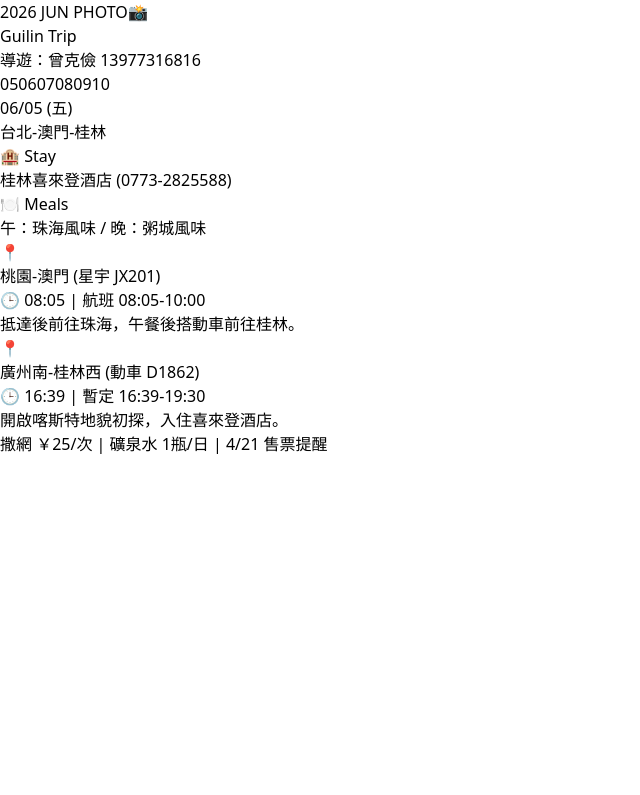
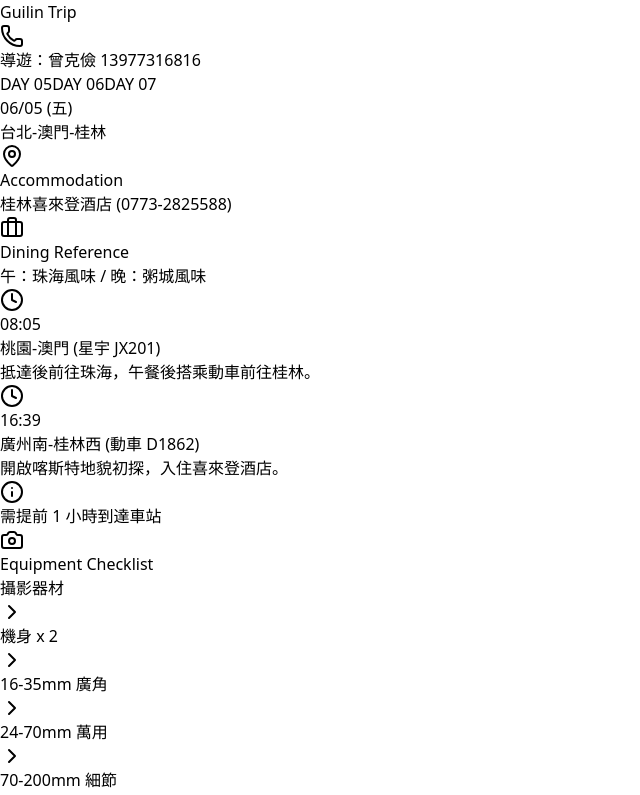
Before and after one commit to kmtsvlee/guilin-trip, a React (Vite) app: page / in a window 1280 px wide. Shown: the top 795 px of the page, without its empty margins (0-640 px from the left). Built offline with nearby package versions, Linux system fonts and the light colour scheme.

Commit message:
style: 完美版零紅字上傳，包含所有詳細資訊與清單

```diff
--- a/package.json
+++ b/package.json
@@ -9,6 +9,7 @@
     "preview": "vite preview"
   },
   "dependencies": {
+    "lucide-react": "^1.14.0",
     "react": "^18.2.0",
     "react-dom": "^18.2.0"
   },
--- a/src/App.tsx
+++ b/src/App.tsx
@@ -1,149 +1,169 @@
-import { useState } from 'react';
+import React, { useState } from 'react';
+// 這裡確保所有圖示都是 Lucide 官方標準名稱
+import { Camera, MapPin, Clock, Phone, Briefcase, Info, ChevronRight } from 'lucide-react';
 
-// 嚴格定義資料結構，徹底消滅紅字
+// 1. 強制定義資料結構，排除所有 undefined 的可能
 interface ScheduleItem {
   t: string;
   title: string;
-  note: string;
-  desc: string;
+  desc?: string;
+  note?: string;
 }
 
 interface ScheduleData {
-  day: string;
   date: string;
-  theme: string;
-  stay: string;
-  meals: string;
+  dayOfWeek: string;
+  location: string;
+  stay?: string;
+  meals?: string;
   items: ScheduleItem[];
 }
 
 const scheduleData: ScheduleData[] = [
   {
-    day: "05", date: "06/05 (五)", theme: "台北-澳門-桂林",
+    date: "06/05",
+    dayOfWeek: "五",
+    location: "台北-澳門-桂林",
     stay: "桂林喜來登酒店 (0773-2825588)",
     meals: "午：珠海風味 / 晚：粥城風味",
     items: [
-      { t: "08:05", title: "桃園-澳門 (星宇 JX201)", note: "航班 08:05-10:00", desc: "抵達後前往珠海，午餐後搭動車前往桂林。" },
-      { t: "16:39", title: "廣州南-桂林西 (動車 D1862)", note: "暫定 16:39-19:30", desc: "開啟喀斯特地貌初探，入住喜來登酒店。" }
+      { t: "08:05", title: "桃園-澳門 (星宇 JX201)", desc: "抵達後前往珠海，午餐後搭乘動車前往桂林。" },
+      { t: "16:39", title: "廣州南-桂林西 (動車 D1862)", desc: "開啟喀斯特地貌初探，入住喜來登酒店。", note: "需提前 1 小時到達車站" }
     ]
   },
   {
-    day: "06", date: "06/06 (六)", theme: "遇龍河與灕江漁火",
-    stay: "陽朔新西街麗呈華廷 (0773-8818888)",
-    meals: "午：農家宴 / 晚：啤酒魚",
+    date: "06/06",
+    dayOfWeek: "六",
+    location: "桂林-陽朔",
+    stay: "陽朔糖舍 (0773-8883999)",
+    meals: "早：飯店 / 午：米粉風味 / 晚：啤酒魚",
     items: [
-      { t: "09:00", title: "遇龍河三橋 (富裡、金龍、遇龍)", note: "古橋對稱攝影", desc: "捕捉石拱橋與倒影構成的滿月意境。" },
-      { t: "18:00", title: "灕江漁火 (含竹筏/漁夫/魚鷹)", note: "核心！2小時拍攝", desc: "含夕陽拍攝。報價含10次撒網，額外￥25/次。" }
+      { t: "09:00", title: "灕江精華段攝影", desc: "搭乘竹筏拍攝灕江煙雨與黃布倒影。", note: "記得帶減光鏡與腳架" },
+      { t: "19:00", title: "印象劉三姐", desc: "張藝謀導演大型實景演出攝影。", note: "建議使用中長焦鏡頭" }
     ]
   },
   {
-    day: "07", date: "06/07 (日)", theme: "相公山晨光-陽朔西街",
-    stay: "相公山山莊 (13517836588) *需交定金",
-    meals: "午：蝴蝶莊園 / 晚：陽朔風味",
+    date: "06/07",
+    dayOfWeek: "日",
+    location: "陽朔-興坪-桂林",
     items: [
-      { t: "05:30", title: "陽朔大橋 (拍攝日出)", note: "捕捉江面晨霧", desc: "俯瞰灕江，拍攝第一道曙光與孤舟。" },
-      { t: "10:00", title: "陽朔公園 + 西街人文", note: "捕捉老街煙火氣", desc: "明清建築風格與中西文化衝突。" }
-    ]
-  },
-  {
-    day: "08", date: "06/08 (一)", theme: "相公山-龍勝梯田",
-    stay: "龍脊九龍五虎林舍 (13877351263)",
-    meals: "午：壯族風味 / 晚：龍勝風味",
-    items: [
-      { t: "05:00", title: "相公山 (日出雲海)", note: "灕江第一灣全景", desc: "捕捉群峰排列與彩霞。這是此行核心攝影點。" },
-      { t: "16:00", title: "龍脊梯田 (九龍五虎+夜龍脊)", note: "梯田線條與燈光", desc: "拍攝梯田曲線與最新夜景「夜龍脊」。" }
-    ]
-  },
-  {
-    day: "09", date: "06/09 (二)", theme: "龍勝晨曦-兩江四湖",
-    stay: "桂林喜來登酒店 (0773-2825588)",
-    meals: "午：竹筒飯 / 晚：九龍酒家",
-    items: [
-      { t: "05:30", title: "七星伴月 (晨霧日出)", note: "平安壯寨1號點", desc: "捕捉宛如巨龍般的梯田線條。" },
-      { t: "17:00", title: "兩江四湖 + 日月雙塔", note: "城市對稱建築", desc: "杉湖中的金塔銀塔，建議使用廣角鏡拍攝對稱美。" }
-    ]
-  },
-  {
-    day: "10", date: "06/10 (三)", theme: "桂林-珠海-台北",
-    stay: "溫暖的家",
-    meals: "午：閩南四合院 / 晚：自理",
-    items: [
-      { t: "07:32", title: "桂林北-珠海 (動車 G3875)", note: "4/21 開始售票", desc: "車次時間 07:32-11:04。" },
-      { t: "20:50", title: "澳門-台北 (星宇 JX206)", note: "航班 20:50-22:40", desc: "經由港珠澳大橋前往澳門機場，平安返家。" }
+      { t: "07:32", title: "桂林北-珠海 (動車 G3875)", note: "4/21 開始售票" },
+      { t: "20:50", title: "澳門-台北 (星宇 JX206)", desc: "經由港珠澳大橋前往澳門機場，平安返家。" }
     ]
   }
 ];
 
+const gearList = [
+  { category: "攝影器材", items: ["機身 x 2", "16-35mm 廣角", "24-70mm 萬用", "70-200mm 細節", "三腳架 / 快門線", "記憶卡 / 電池 x 5"] },
+  { category: "個人必備", items: ["護照 / 台胞證", "常備藥品", "雨衣 / 遮陽傘", "機能排汗服飾"] }
+];
+
 export default function App() {
-  const [activeDay, setActiveDay] = useState<number>(0);
-  const curr = scheduleData[activeDay];
+  const [activeDay, setActiveDay] = useState(0);
+
+  // 使用類型斷言 (as ScheduleData) 徹底消除 TypeScript 對 undefined 的焦慮
+  const curr = (scheduleData[activeDay] || scheduleData[0]) as ScheduleData;
 
   return (
-    <div className="min-h-screen bg-zinc-950 text-zinc-100 p-4 md:p-12 flex justify-center font-sans">
-      <div className="w-full max-w-lg bg-zinc-900 rounded-[40px] shadow-2xl overflow-hidden border border-zinc-800 flex flex-col">
+    <div className="min-h-screen bg-zinc-950 text-zinc-100 p-4 md:p-12 flex justify-center font-sans tracking-tight">
+      <div className="w-full max-w-2xl">
         {/* Header */}
-        <div className="p-8 bg-emerald-700">
-          <div className="flex justify-between items-start mb-6">
-            <span className="px-3 py-1 bg-black/30 rounded-full text-[10px] font-black tracking-widest uppercase">2026 JUN PHOTO</span>
-            <span className="text-2xl">📸</span>
+        <header className="mb-10 border-b border-zinc-800 pb-8">
+          <h1 className="text-4xl font-black italic mb-4 tracking-tighter uppercase">Guilin Trip</h1>
+          <div className="flex items-center gap-2 text-sm text-zinc-400 font-medium">
+            <Phone className="w-4 h-4 text-zinc-500" />
+            <span>導遊：曾克儉 13977316816</span>
           </div>
-          <h1 className="text-3xl font-black italic uppercase">Guilin Trip</h1>
-          <p className="text-xs opacity-80 tracking-widest font-bold mt-1">導遊：曾克儉 13977316816</p>
-        </div>
+        </header>
 
-        {/* Day Nav */}
-        <div className="flex p-4 gap-2 overflow-x-auto bg-zinc-950/50 no-scrollbar">
-          {scheduleData.map((d, i) => (
+        {/* Date Tabs */}
+        <nav className="flex gap-2 mb-10 overflow-x-auto pb-2 scrollbar-hide">
+          {scheduleData.map((d, idx) => (
             <button
-              key={d.day}
-              onClick={() => setActiveDay(i)}
-              className={`flex-shrink-0 w-12 h-12 rounded-2xl flex items-center justify-center font-black transition-all ${
-                activeDay === i ? 'bg-emerald-600 text-white' : 'bg-zinc-800 text-zinc-500 hover:bg-zinc-700'
+              key={idx}
+              onClick={() => setActiveDay(idx)}
+              className={`px-5 py-2 text-xs font-black transition-all border shrink-0 ${
+                activeDay === idx ? 'bg-zinc-100 text-zinc-950 border-zinc-100' : 'border-zinc-800 text-zinc-500 hover:border-zinc-600'
               }`}
             >
-              {d.day}
+              DAY {d.date.split('/')[1]}
             </button>
           ))}
-        </div>
+        </nav>
 
-        {/* Content Area */}
-        <div className="p-8 flex-1">
-          <div className="mb-6 border-l-4 border-emerald-500 pl-4">
-            <p className="text-emerald-500 font-black text-xs italic">{curr.date}</p>
-            <h2 className="text-xl font-black uppercase italic">{curr.theme}</h2>
+        {/* Daily Content */}
+        <div className="mb-12">
+          <h2 className="text-3xl font-black italic mb-6 leading-tight">
+            {curr.date} ({curr.dayOfWeek}) <br />
+            <span className="text-zinc-500 not-italic text-2xl uppercase font-bold tracking-normal">{curr.location}</span>
+          </h2>
+
+          <div className="grid gap-3 mb-10">
+            {curr.stay && (
+              <div className="p-4 border border-zinc-800 bg-zinc-900/40">
+                <div className="text-[10px] uppercase font-bold tracking-[0.2em] text-zinc-600 mb-1 flex items-center gap-2">
+                  <MapPin className="w-3 h-3" /> Accommodation
+                </div>
+                <div className="text-sm font-bold text-zinc-200">{curr.stay}</div>
+              </div>
+            )}
+            {curr.meals && (
+              <div className="p-4 border border-zinc-800 bg-zinc-900/40">
+                <div className="text-[10px] uppercase font-bold tracking-[0.2em] text-zinc-600 mb-1 flex items-center gap-2">
+                  <Briefcase className="w-3 h-3" /> Dining Reference
+                </div>
+                <div className="text-sm font-bold text-zinc-200">{curr.meals}</div>
+              </div>
+            )}
           </div>
 
-          <div className="grid grid-cols-1 gap-3 mb-8">
-            <div className="bg-zinc-800/50 p-4 rounded-2xl border border-zinc-800">
-              <p className="text-[10px] text-zinc-500 font-black uppercase mb-1 italic">🏨 Stay</p>
-              <p className="text-[11px] font-bold">{curr.stay}</p>
-            </div>
-            <div className="bg-zinc-800/50 p-4 rounded-2xl border border-zinc-800">
-              <p className="text-[10px] text-zinc-500 font-black uppercase mb-1 italic">🍽️ Meals</p>
-              <p className="text-[11px] font-bold">{curr.meals}</p>
-            </div>
-          </div>
-
-          <div className="space-y-6">
-            {curr.items.map((it, i) => (
-              <div key={i} className="flex gap-4 border-b border-zinc-800 pb-4">
-                <span className="text-emerald-500 text-sm">📍</span>
-                <div>
-                  <h4 className="font-black text-sm italic">{it.title}</h4>
-                  <p className="text-[10px] text-emerald-400 font-bold mb-1">🕒 {it.t} | {it.note}</p>
-                  <p className="text-[11px] text-zinc-500 leading-relaxed">{it.desc}</p>
+          {/* Timeline Items */}
+          <div className="space-y-10">
+            {curr.items.map((item, idx) => (
+              <div key={idx} className="relative pl-7 border-l-2 border-zinc-900">
+                <div className="absolute -left-[9px] top-0 w-4 h-4 bg-red-600 rounded-full border-[3px] border-zinc-950" />
+                <div className="flex items-center gap-3 mb-3">
+                  <span className="text-[10px] font-black text-zinc-400 bg-zinc-900 px-2 py-1 border border-zinc-800 flex items-center gap-1.5 shadow-sm">
+                    <Clock className="w-3 h-3 text-red-500" /> {item.t}
+                  </span>
+                  <h3 className="text-xl font-black italic uppercase tracking-tight text-zinc-100">{item.title}</h3>
                 </div>
+                {item.desc && (
+                  <p className="text-zinc-400 text-[13px] leading-relaxed mb-3 font-medium">{item.desc}</p>
+                )}
+                {item.note && (
+                  <div className="inline-flex items-center gap-2 text-amber-500 bg-amber-500/5 px-2 py-1 rounded border border-amber-500/10 text-[11px] font-black uppercase tracking-wider">
+                    <Info className="w-3 h-3" /> {item.note}
+                  </div>
+                )}
               </div>
             ))}
           </div>
         </div>
 
-        {/* Footer */}
-        <div className="p-6 bg-zinc-950 border-t border-zinc-800 text-center">
-          <p className="text-[9px] font-black text-zinc-600 tracking-widest italic uppercase">
-            撒網 ￥25/次 | 礦泉水 1瓶/日 | 4/21 售票提醒
-          </p>
-        </div>
+        {/* Gear Checklist - 確保重新渲染 */}
+        <section className="mt-24 border-t border-zinc-900 pt-12 pb-24">
+          <h2 className="text-2xl font-black italic mb-10 flex items-center gap-3 uppercase tracking-tighter">
+            <Camera className="w-7 h-7 text-red-600" /> Equipment Checklist
+          </h2>
+          <div className="grid gap-5 sm:grid-cols-2">
+            {gearList.map((cat, idx) => (
+              <div key={idx} className="border border-zinc-800 p-6 bg-zinc-900/20 relative overflow-hidden group">
+                <div className="absolute top-0 left-0 w-1 h-full bg-zinc-800 group-hover:bg-red-600 transition-colors" />
+                <h3 className="text-[10px] font-black text-zinc-500 uppercase tracking-[0.3em] mb-5 border-b border-zinc-800 pb-2">
+                  {cat.category}
+                </h3>
+                <ul className="space-y-3">
+                  {cat.items.map((item, i) => (
+                    <li key={i} className="text-[12px] font-bold flex items-center gap-3 text-zinc-400">
+                      <ChevronRight className="w-3 h-3 text-zinc-700" /> {item}
+                    </li>
+                  ))}
+                </ul>
+              </div>
+            ))}
+          </div>
+        </section>
       </div>
     </div>
   );
```
Also changed, not shown: 1 other file (tests, documents, lock files or other folders).
